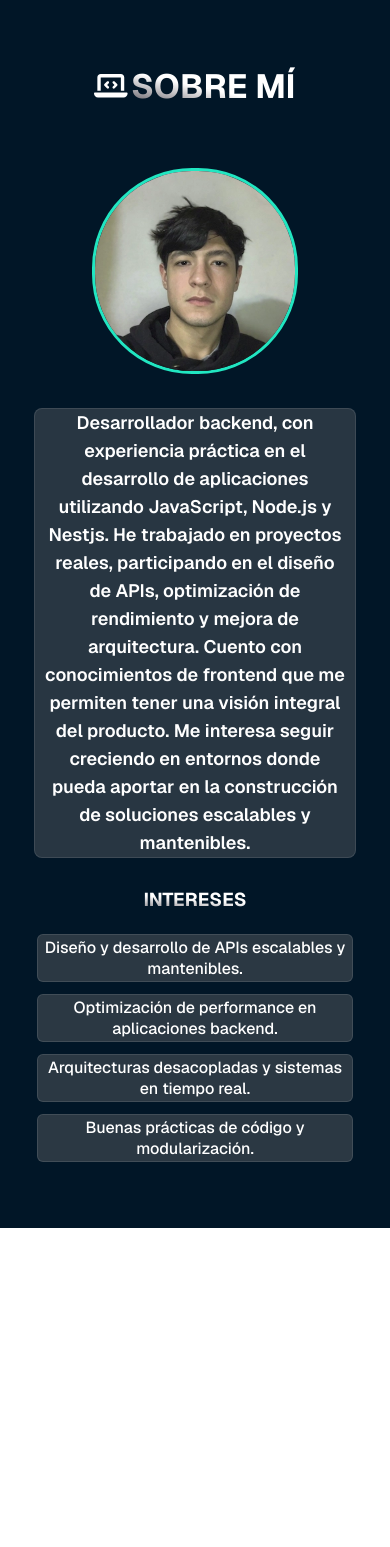
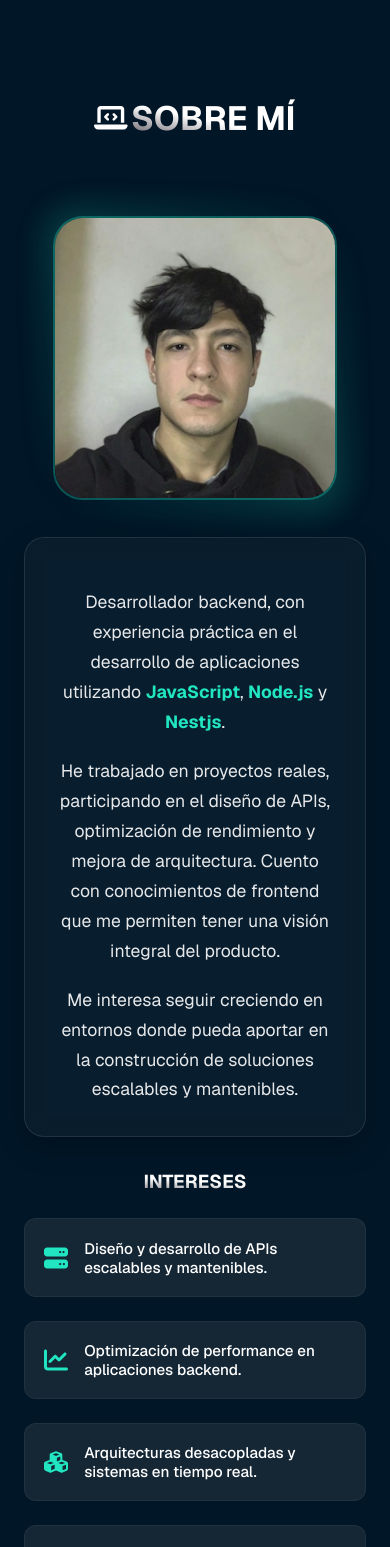
Before and after one commit to Santi-Burgos/portafolio, a React (Create React App) app: page / in a window 390 px wide. Shown: the part 4326-5873 px from the top of the page. Before the commit the page ends 5554 px from the top, so only its background shows below. Built offline with nearby package versions, Linux system fonts and the light colour scheme.

Commit message:
refac: about me

```diff
--- a/src/components/About.jsx
+++ b/src/components/About.jsx
@@ -4,20 +4,31 @@ import Interests from '../ui/Interests.jsx';
 function About() {
   return (
     <div className="about-me-content">
-      <div className="about-details">
-        <div className='container-image-text'>
-          <img src={profilePic} alt="Santiago Burgos - Foto de perfil" />
+      <div className="about-main">
+        <div className="about-image-container">
+          <img src={profilePic} alt="Santiago Burgos - Foto de perfil" className="profile-img-enhanced" />
+          <div className="image-border-glow"></div>
         </div>
-        <div className="about-text">
+
+        <div className="about-description">
+          <div className="about-text-card">
             <p>
-            Desarrollador backend, con experiencia práctica en el desarrollo de aplicaciones utilizando JavaScript, Node.js y Nestjs.
+              Desarrollador backend, con experiencia práctica en el desarrollo de aplicaciones utilizando <span>JavaScript</span>, <span>Node.js</span> y <span>Nestjs</span>.
+            </p>
+            <p>
               He trabajado en proyectos reales, participando en el diseño de APIs, optimización de rendimiento y mejora de arquitectura.
               Cuento con conocimientos de frontend que me permiten tener una visión integral del producto.
+            </p>
+            <p>
               Me interesa seguir creciendo en entornos donde pueda aportar en la construcción de soluciones escalables y mantenibles.
             </p>
           </div>
         </div>
+      </div>
+
+      <div className="about-interests-wrapper">
         <Interests />
+      </div>
     </div>
   );
 }
--- a/src/styles/App.css
+++ b/src/styles/App.css
@@ -531,78 +531,154 @@ html {
 
 /* About me*/
 
+/* About me Enhanced */
 .about-me {
   width: 100%;
+  max-width: 1200px;
   margin: 0 auto;
   box-sizing: border-box;
-  padding: 3rem 1.5rem;
+  padding: 5rem 1.5rem;
   display: flex;
   flex-direction: column;
   align-items: center;
-  gap: 2rem;
+  gap: 3rem;
 }
 
-.about-me-content {
+.about-main {
   display: flex;
-  flex-direction: column;
+  flex-direction: row;
+  align-items: center;
+  justify-content: center;
+  gap: 4rem;
+  width: 100%;
+}
+
+.about-image-container {
+  position: relative;
+  flex-shrink: 0;
+}
+
+.profile-img-enhanced {
+  width: 280px;
+  height: 280px;
+  border-radius: 30px; /* Modern rounded corners instead of perfect circle */
+  object-fit: cover;
+  border: 2px solid rgba(33, 230, 193, 0.3);
+  position: relative;
+  z-index: 2;
+  transition: transform 0.4s cubic-bezier(0.175, 0.885, 0.32, 1.275);
+}
+
+.about-image-container:hover .profile-img-enhanced {
+  transform: scale(1.03) translateY(-5px);
+}
+
+.image-border-glow {
+  position: absolute;
+  top: -10px;
+  left: -10px;
+  right: -10px;
+  bottom: -10px;
+  background: linear-gradient(135deg, #21e6c1 0%, transparent 50%, #21e6c1 100%);
+  border-radius: 35px;
+  opacity: 0.2;
+  z-index: 1;
+  filter: blur(15px);
+  transition: opacity 0.4s ease;
+}
+
+.about-image-container:hover .image-border-glow {
+  opacity: 0.4;
+}
+
+.about-description {
+  max-width: 600px;
+}
+
+.about-text-card {
+  background: rgba(255, 255, 255, 0.03);
+  backdrop-filter: blur(10px);
+  border: 1px solid rgba(255, 255, 255, 0.1);
+  padding: 2rem;
+  border-radius: 20px;
+  box-shadow: 0 10px 30px rgba(0, 0, 0, 0.2);
+}
+
+.about-text-card p {
+  color: rgba(255, 255, 255, 0.9);
+  font-size: 1.1rem;
+  line-height: 1.7;
+  margin-bottom: 1.2rem;
+  text-align: left;
+}
+
+.about-text-card p span {
+  color: #21e6c1;
+  font-weight: 700;
+}
+
+.about-text-card p:last-child {
+  margin-bottom: 0;
+}
+
+/* INTERESTS REDESIGN */
+.interests-container {
+  width: 100%;
+  margin-top: 2rem;
+}
+
+.interests-grid {
+  display: grid;
+  grid-template-columns: repeat(auto-fit, minmax(280px, 1fr));
+  gap: 1.5rem;
+  width: 100%;
+  margin-top: 1.5rem;
+}
+
+.interest-item {
+  display: flex;
+  align-items: center;
+  gap: 1rem;
+  background: rgba(54, 66, 76, 0.4);
+  border: 1px solid rgba(255, 255, 255, 0.05);
+  padding: 1.2rem;
+  border-radius: 12px;
+  transition: all 0.3s ease;
+}
+
+.interest-item:hover {
+  background: rgba(33, 230, 193, 0.1);
+  border-color: rgba(33, 230, 193, 0.3);
+  transform: translateY(-5px);
+}
+
+.interest-icon {
+  font-size: 1.5rem;
+  color: #21e6c1;
+  display: flex;
   align-items: center;
 }
 
-.about-me-content img {
-  width: 200px;
-  height: 200px;
-  border-radius: 100px;
-  object-fit: cover;
-  border: 3px solid #21e6c1;
-  margin-bottom: 1.2rem;
+.interest-text {
+  color: white;
+  font-size: 0.95rem;
+  font-weight: 500;
+  text-align: left;
 }
 
-.about-details {
-  display: flex;
-  flex-direction: column;
-  align-items: center;
-}
+@media (max-width: 900px) {
+  .about-main {
+    flex-direction: column;
+    gap: 2rem;
+  }
 
-.about-text {
-  margin: 10px;
-  padding: 0px 10px 0px 10px;
-  border: 1px solid rgba(255, 255, 255, 0.1);
-  background: rgba(54, 66, 76, 0.75);
-  border-radius: 8px;
-  max-width: 600px;
-}
+  .about-text-card p {
+    text-align: center;
+  }
 
-.about-text p {
-  text-align: center;
-  font-weight: 600;
-  color: white;
-  font-size: 1.13rem;
-  line-height: 1.55;
-  margin: 0;
-}
-
-/* INTERESTS */
-.interests-list {
-  display: flex;
-  flex-wrap: wrap;
-  justify-content: center;
-  margin: 12px 10px 15px 10px;
-  gap: 6px;
-}
-
-.interests-list h3 {
-  font-size: 1.5rem;
-}
-
-.interests-list span {
-  background: rgba(54, 66, 76, 0.8);
-  border: 1px solid rgba(255, 255, 255, 0.1);
-  border-radius: 6px;
-  padding: 2px 6px;
-  margin: 3px;
-  color: white;
-  font-size: 1rem;
-  font-weight: 500;
+  .interest-item {
+    justify-content: center;
+  }
 }
 
 /* experience */
@@ -645,7 +721,7 @@ html {
   grid-column: 2;
   justify-self: center;
   position: relative;
-  top: 22px;
+  top: 34px;
   width: 60px;
   height: 60px;
   background: #011627;
@@ -682,6 +758,7 @@ html {
   transition: all 0.4s cubic-bezier(0.175, 0.885, 0.32, 1.275);
   color: white;
   max-width: 480px;
+  margin-top: 20px;
 }
 
 .timeline-item.left .timeline-content-card {
@@ -698,9 +775,10 @@ html {
 
 /* Indicators */
 .timeline-item.left .timeline-content-card::after {
+  display: none;
   content: '';
   position: absolute;
-  top: 44px;
+  top: 34px;
   right: -8px;
   width: 16px;
   height: 16px;
@@ -712,9 +790,10 @@ html {
 }
 
 .timeline-item.right .timeline-content-card::after {
+  display: none;
   content: '';
   position: absolute;
-  top: 44px;
+  top: 34px;
   left: -8px;
   width: 16px;
   height: 16px;
@@ -815,6 +894,7 @@ html {
 
   .timeline-item.left .timeline-content-card::after,
   .timeline-item.right .timeline-content-card::after {
+    display: block;
     left: -8px !important;
     right: auto !important;
     top: 42px;
@@ -822,6 +902,10 @@ html {
     border-bottom: 1px solid rgba(255, 255, 255, 0.1);
     border-right: none;
     border-top: none;
+  }
+
+  .timeline-content-card {
+    margin-top: 0;
   }
 }
 
--- a/src/ui/Interests.jsx
+++ b/src/ui/Interests.jsx
@@ -1,12 +1,23 @@
+import { FaServer, FaChartLine, FaCubes, FaCode } from 'react-icons/fa6';
+
 const Interests = () => {
+  const interestData = [
+    { icon: <FaServer />, text: "Diseño y desarrollo de APIs escalables y mantenibles." },
+    { icon: <FaChartLine />, text: "Optimización de performance en aplicaciones backend." },
+    { icon: <FaCubes />, text: "Arquitecturas desacopladas y sistemas en tiempo real." },
+    { icon: <FaCode />, text: "Buenas prácticas de código y modularización." }
+  ];
+
   return (
     <div className="interests-container">
       <h3 className="gradient-text">INTERESES</h3>
-      <div className="interests-list">
-        <span>Diseño y desarrollo de APIs escalables y mantenibles.</span>
-        <span>Optimización de performance en aplicaciones backend.</span>
-        <span>Arquitecturas desacopladas y sistemas en tiempo real.</span>
-        <span>Buenas prácticas de código y modularización.</span>
+      <div className="interests-grid">
+        {interestData.map((item, index) => (
+          <div key={index} className="interest-item">
+            <span className="interest-icon">{item.icon}</span>
+            <span className="interest-text">{item.text}</span>
+          </div>
+        ))}
       </div>
     </div>
   );
```
Lines whose indentation alone changed are shown as unchanged.
